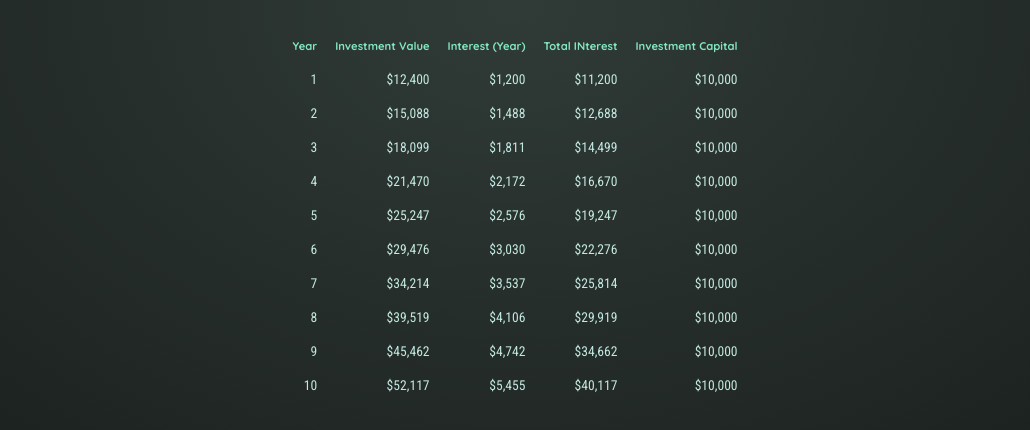
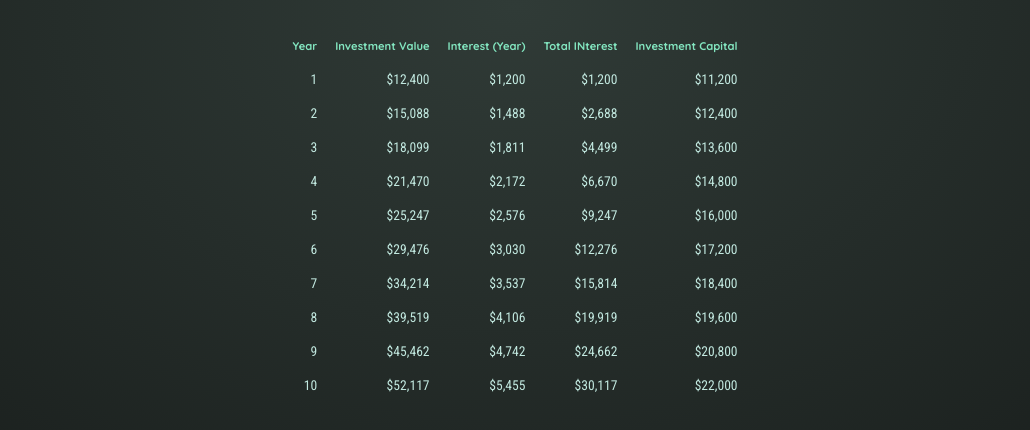
Before and after one commit to shouvik3537/Investment-calculator, a React (Vite) app: page / in a window 1280 px wide. Shown: the part 446-876 px from the top of the page, without its empty margins (125-1155 px from the left). Built offline with nearby package versions, Linux system fonts and the light colour scheme.

Commit message:
Outputing result

```diff
--- a/src/components/Result.jsx
+++ b/src/components/Result.jsx
@@ -15,13 +15,14 @@ export default function Result({input}){
             </thead>
             <tbody>
                 {resultData.map(yearData => {
-                    const totalInterest = yearData.valueEndOfYear - yearData.annualInvestment * yearData.year;
+                    const totalInterest = yearData.valueEndOfYear - yearData.annualInvestment * yearData.year - initialInvestment;
+                    const totalAmountInvestment = yearData.valueEndOfYear - totalInterest;
                     return <tr key={yearData.year}>
                         <td>{yearData.year}</td>
                         <td>{formatter.format(yearData.valueEndOfYear)}</td>
                         <td>{formatter.format(yearData.interest)}</td>
                         <td>{formatter.format(totalInterest)}</td>
-                        <td>{formatter.format(initialInvestment)}</td>
+                        <td>{formatter.format(totalAmountInvestment)}</td>
 
                     </tr>
                 })}
```
